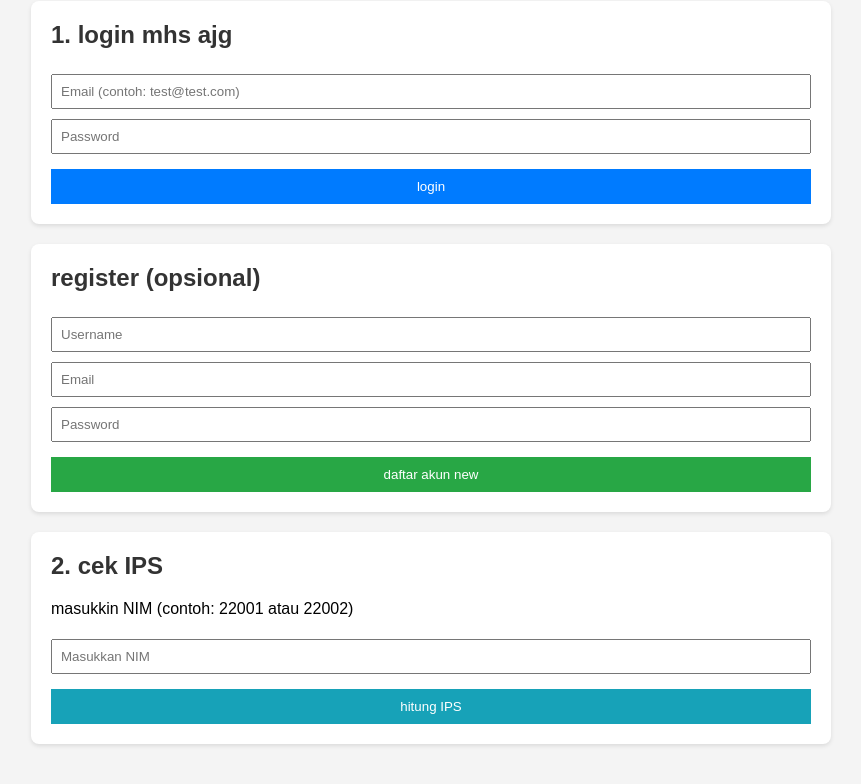
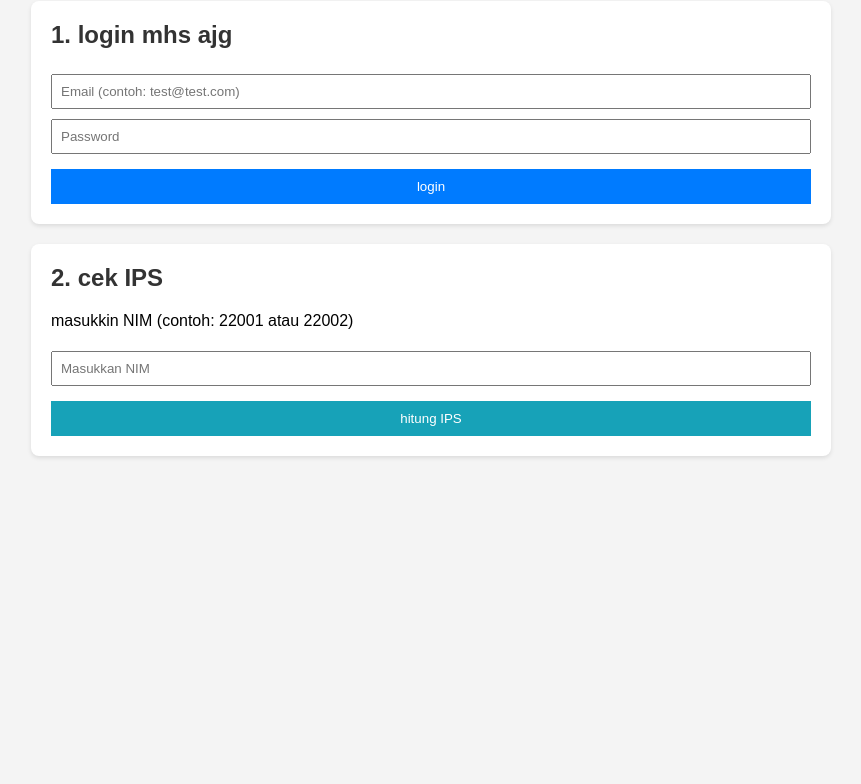
Before and after one commit to gazingshoes/docker-proj, a plain HTML site: page nginx/html/index.html in a window 1280 px wide. Shown: the part 99-883 px from the top of the page, without its empty margins (209-1070 px from the left). After the commit the page ends 800 px from the top, so only its background shows below. Drawn offline with Linux system fonts and the light colour scheme.

Commit message:
few changes in the html

```diff
--- a/nginx/html/index.html
+++ b/nginx/html/index.html
@@ -24,15 +24,6 @@
         <input type="password" id="password" placeholder="Password">
         <button onclick="login()">login</button>
         <div id="loginResult" class="result hidden"></div>
-    </div>
-
-    <div class="container" id="registerSection">
-        <h2>register (opsional)</h2>
-        <input type="text" id="regUsername" placeholder="Username">
-        <input type="email" id="regEmail" placeholder="Email">
-        <input type="password" id="regPassword" placeholder="Password">
-        <button onclick="register()" style="background-color: #28a745;">daftar akun new</button>
-        <div id="regResult" class="result hidden"></div>
     </div>
 
     <div class="container">
```
